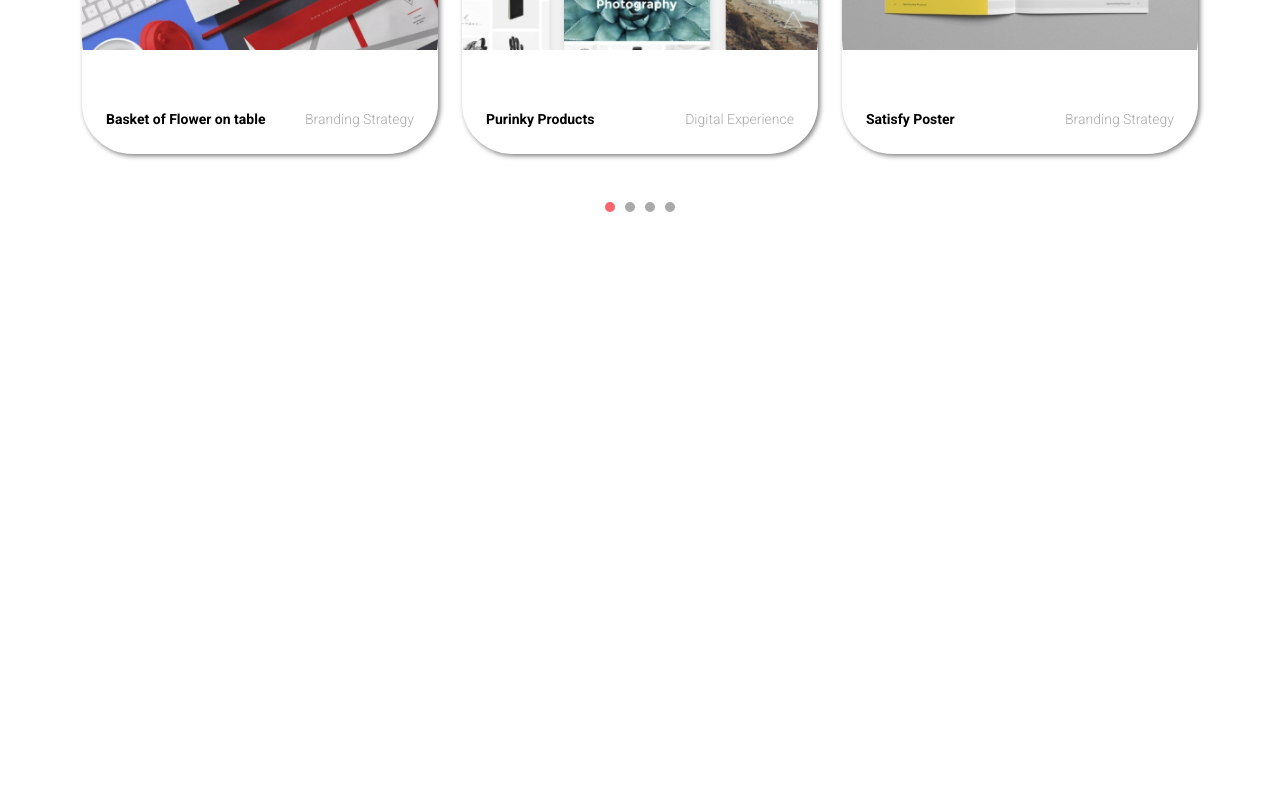
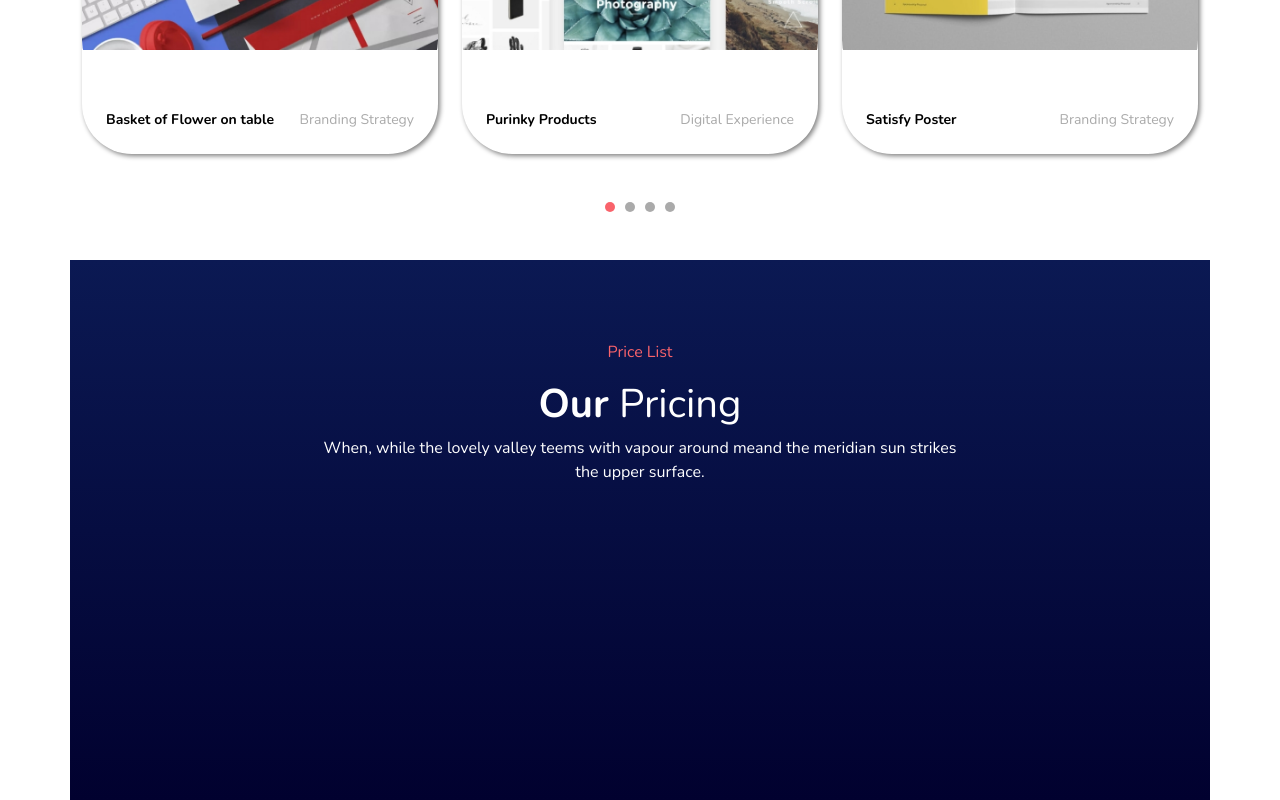
Before and after one commit to Evanflow89/proj-html-vuejs, a Vue app: page / in a window 1280 px wide. Shown: the part 2740-3540 px from the top of the page. Before the commit the page ends 3000 px from the top, so only its background shows below. Built offline with nearby package versions, Linux system fonts and the light colour scheme.

Commit message:
Startet Pricing Section

```diff
--- a/src/assets/style/global-parts/typography.scss
+++ b/src/assets/style/global-parts/typography.scss
@@ -1,7 +1,7 @@
-@import url('https://fonts.googleapis.com/css2?family=Roboto:wght@300;400;500;700&display=swap');
+@import url('https://fonts.googleapis.com/css2?family=Nunito:wght@300;400;500;700&display=swap');
 
 body {
-    font-family: 'Roboto', sans-serif;
+    font-family: 'Nunito', sans-serif;
 }
 
 h1 {
--- a/src/components/blocks/BaseMain.vue
+++ b/src/components/blocks/BaseMain.vue
@@ -5,6 +5,7 @@
     <wedoButton />
     <grow-business />
     <latest-work />
+    <WePricing />
   </main>
 </template>
 
@@ -14,10 +15,18 @@ import WeDoCards from "../sections/WeDoCards.vue";
 import WedoButton from "../commons/wedoButton.vue";
 import GrowBusiness from "../sections/GrowBusiness.vue";
 import LatestWork from "../sections/LatestWork.vue";
+import WePricing from "../sections/WePricing.vue";
 
 export default {
   name: "BaseMain",
-  components: { WhatWeDo, WeDoCards, WedoButton, GrowBusiness, LatestWork },
+  components: {
+    WhatWeDo,
+    WeDoCards,
+    WedoButton,
+    GrowBusiness,
+    LatestWork,
+    WePricing,
+  },
 };
 </script>,
 
--- a/src/components/sections/LatestWork.vue
+++ b/src/components/sections/LatestWork.vue
@@ -4,7 +4,7 @@
       <p>Portfolio</p>
       <div class="row d-flex">
         <div class="col-6">
-          <h2><span>Latest</span> work</h2>
+          <h2><span>latest</span> work</h2>
         </div>
         <div class="col-6 d-flex justify-content-end arrows">
           <div class="arrow">&#x2190;</div>
--- /dev/null
+++ b/src/components/sections/WePricing.vue
@@ -0,0 +1,34 @@
+<template>
+  <section>
+    <div class="container princing text-center">
+      <p class="p_head">Price List</p>
+      <h2 class="head"><span>Our</span> Pricing</h2>
+      <p class="p_content">
+        When, while the lovely valley teems with vapour around meand the
+        meridian sun strikes <br />
+        the upper surface.
+      </p>
+    </div>
+  </section>
+</template>
+
+<script>
+export default {};
+</script>
+
+<style lang="scss">
+.princing {
+  padding-top: 5rem;
+  padding-bottom: 18.75rem;
+  background-image: linear-gradient(#0b1953, #01012f);
+  .p_head {
+    color: var(--text-var1);
+  }
+  h2 {
+    color: var(--primary-color);
+  }
+  .p_content {
+    color: var(--primary-color);
+  }
+}
+</style>
```
